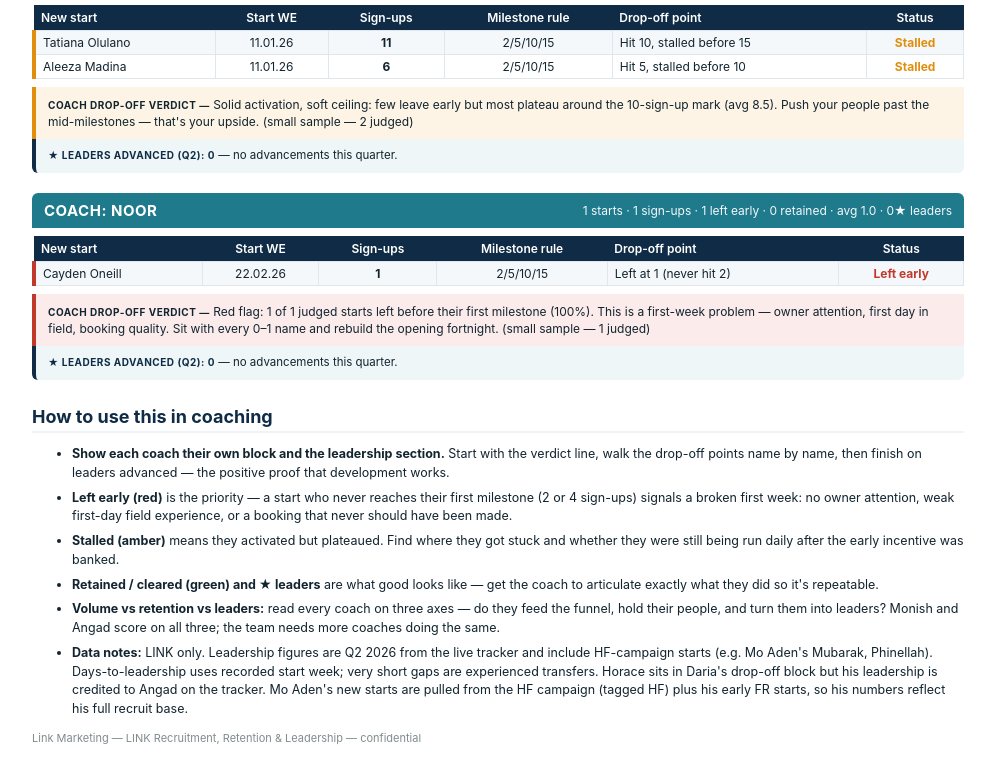
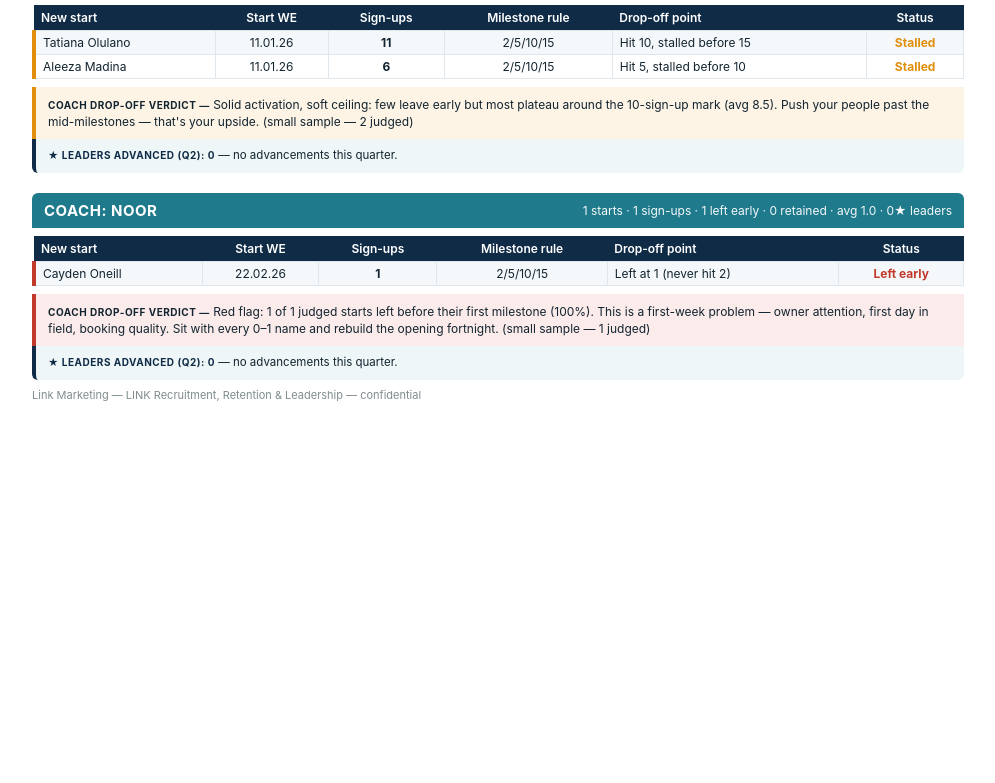
Before and after one commit to angadclaude/recruitment, a plain HTML site: page index.html in a window 1280 px wide. Shown: the part 4704-5487 px from the top of the page, without its empty margins (142-1137 px from the left). After the commit the page ends 5148 px from the top, so only its background shows below. Drawn offline with Linux system fonts and the light colour scheme.

Commit message:
Remove How to use this in coaching section

```diff
--- a/index.html
+++ b/index.html
@@ -214,13 +214,5 @@ ul.use{font-size:12.5px;line-height:1.5} ul.use li{margin-bottom:6px}
 </table>
 <div class="verdict v-red"><span class="lbl">Coach drop-off verdict —</span> Red flag: 1 of 1 judged starts left before their first milestone (100%). This is a first-week problem — owner attention, first day in field, booking quality. Sit with every 0–1 name and rebuild the opening fortnight. (small sample — 1 judged)</div>
 <div class="ladv"><span class="lbl">★ Leaders advanced (Q2): 0</span> — no advancements this quarter.</div>
-<h2>How to use this in coaching</h2><ul class="use">
-<li><b>Show each coach their own block and the leadership section.</b> Start with the verdict line, walk the drop-off points name by name, then finish on leaders advanced — the positive proof that development works.</li>
-<li><b>Left early (red)</b> is the priority — a start who never reaches their first milestone (2 or 4 sign-ups) signals a broken first week: no owner attention, weak first-day field experience, or a booking that never should have been made.</li>
-<li><b>Stalled (amber)</b> means they activated but plateaued. Find where they got stuck and whether they were still being run daily after the early incentive was banked.</li>
-<li><b>Retained / cleared (green) and ★ leaders</b> are what good looks like — get the coach to articulate exactly what they did so it's repeatable.</li>
-<li><b>Volume vs retention vs leaders:</b> read every coach on three axes — do they feed the funnel, hold their people, and turn them into leaders? Monish and Angad score on all three; the team needs more coaches doing the same.</li>
-<li><b>Data notes:</b> LINK only. Leadership figures are Q2 2026 from the live tracker and include HF-campaign starts (e.g. Mo Aden's Mubarak, Phinellah). Days-to-leadership uses recorded start week; very short gaps are experienced transfers. Horace sits in Daria's drop-off block but his leadership is credited to Angad on the tracker. Mo Aden's new starts are pulled from the HF campaign (tagged HF) plus his early FR starts, so his numbers reflect his full recruit base.</li>
-</ul>
 <p class="small">Link Marketing — LINK Recruitment, Retention &amp; Leadership — confidential</p>
 </div></body></html>
```
